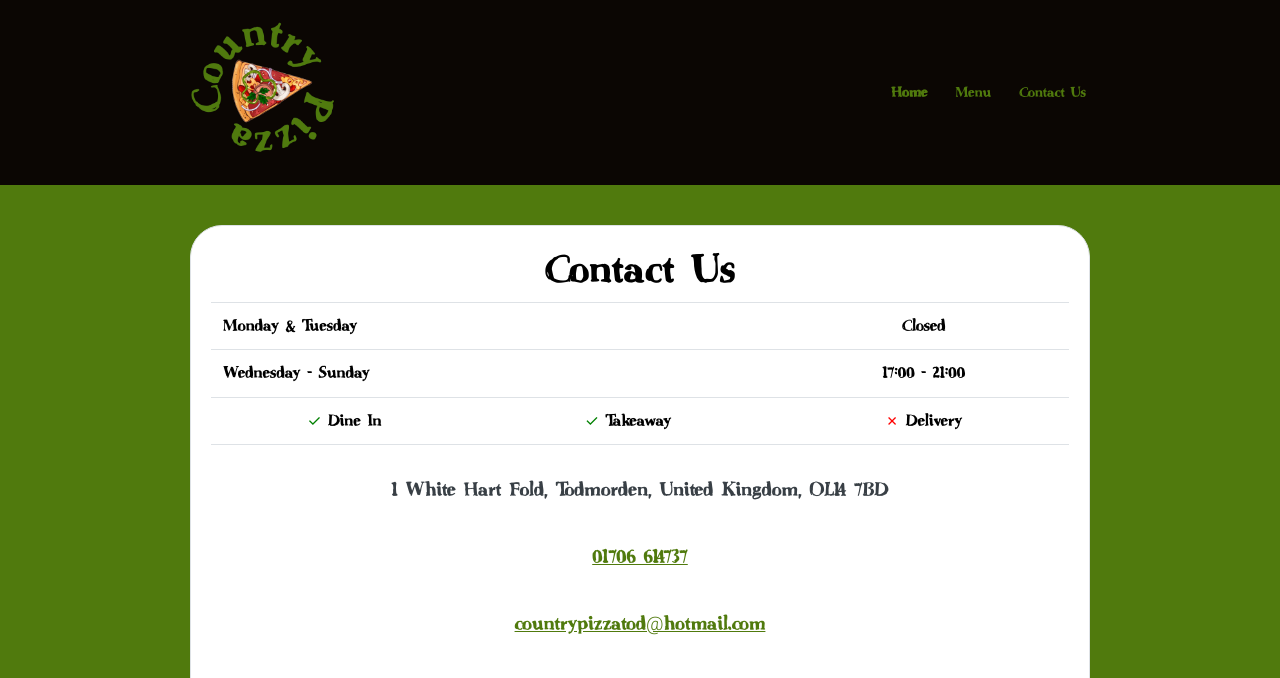
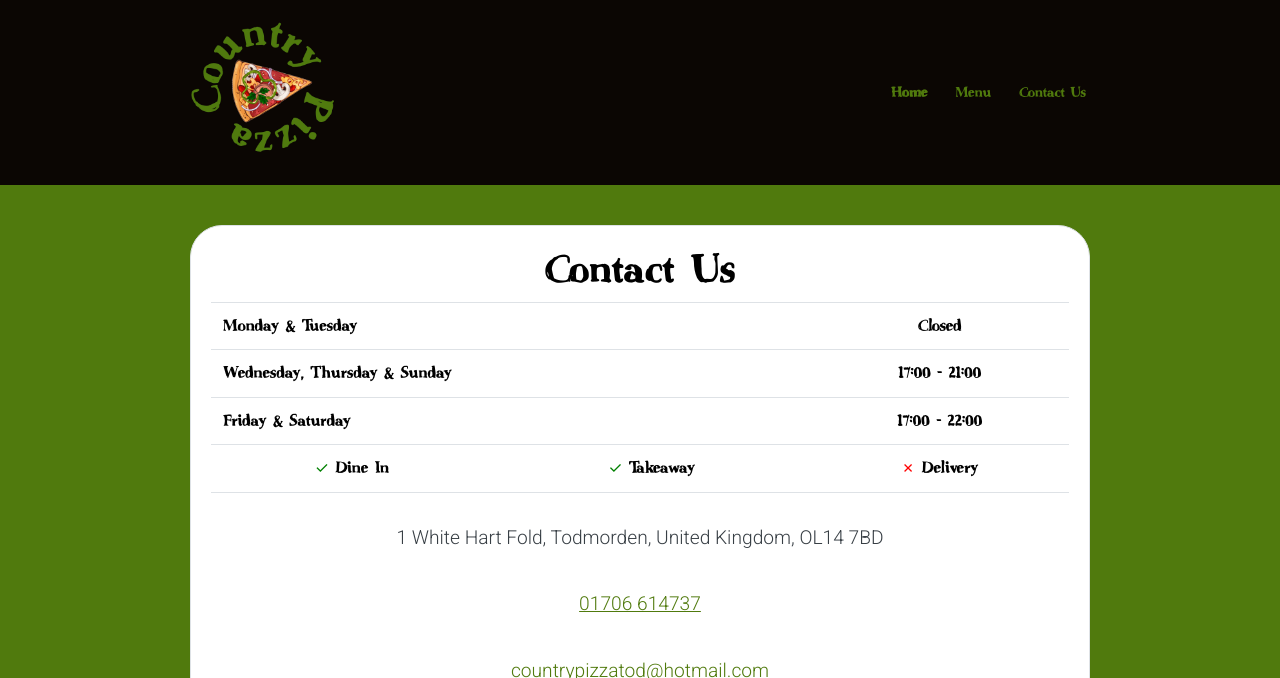
Before and after one commit to Blueberry-Click/countrypizza.uk, a Jekyll site: the page built from contact-us/index.html, in a window 1280 px wide. Shown: the top 678 px of the page. Built offline with Jekyll 4.4.1, drawn with Linux system fonts in a browser that asks for light colours; grey boxes are pictures that could not be loaded.

Commit message:
Remove font from contact details.

```diff
--- a/contact-us/index.html
+++ b/contact-us/index.html
@@ -18,8 +18,12 @@ title: Contact Us
                     <td style="text-align:center">Closed</td>
                   </tr>
                   <tr>
-                    <td colspan="2" style="text-align:left">Wednesday - Sunday</td>
+                    <td colspan="2" style="text-align:left">Wednesday, Thursday & Sunday</td>
                     <td style="text-align:center">17:00 - 21:00</td>
+                  </tr>
+                  <tr>
+                    <td colspan="2" style="text-align:left">Friday & Saturday</td>
+                    <td style="text-align:center">17:00 - 22:00</td>
                   </tr>
                   <tr>
                     <td style="text-align:center"><span style="color:green;">✓ </span>Dine In</td>
@@ -35,7 +39,7 @@ title: Contact Us
 
                 </tbody>
               </table>
-              <p>{{ site.address }}</p>
+              <p class="">{{ site.address }}</p>
               <p><a href="tel:{{ site.phone }}">{{ site.phone }}</a></p>
               <p><a href="mailto:{{ site.email }}?subject=Web%20Query">{{ site.email }}</a>
               </p>
```
Also changed, not shown: css/style.min.3ae08f42e8642f7e4e4b03fb8d83b7dfcd45922b743b55ea6437e96a6d6db22e.css.
